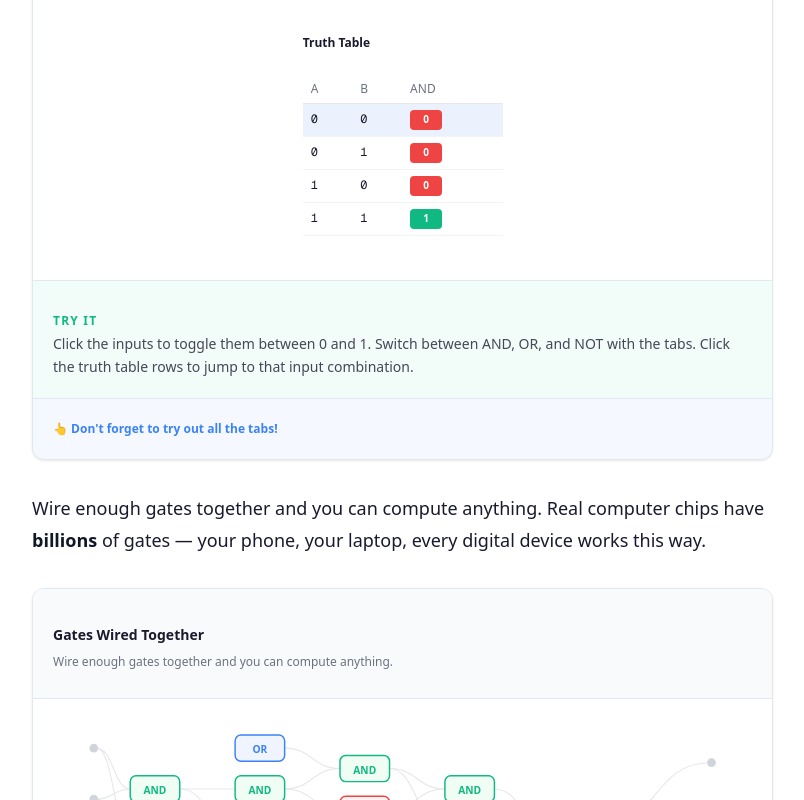
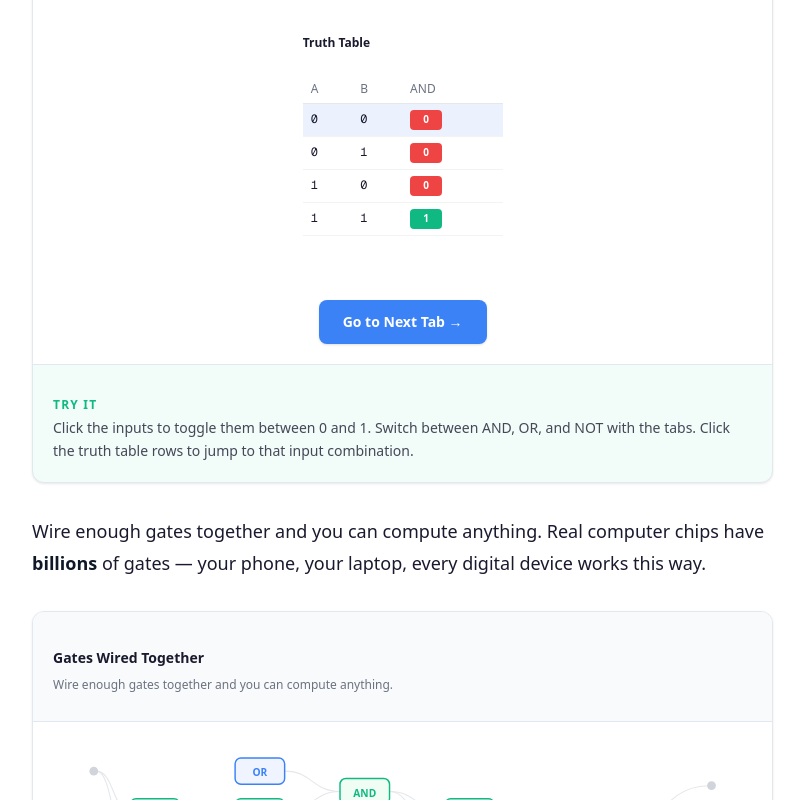
Before and after one commit to robennals/ai-explained, a Next.js app: page /neurons in a window 1280 px wide. Shown: the part 7958-8758 px from the top of the page, without its empty margins (272-1076 px from the left). Built offline with nearby package versions, Linux system fonts and the light colour scheme.

Commit message:
More proment "next tab" button.

```diff
--- a/src/components/widgets/shared/WidgetContainer.tsx
+++ b/src/components/widgets/shared/WidgetContainer.tsx
@@ -18,6 +18,7 @@ export function TryItProvider({ content, label = "Try it", children }: { content
 interface TabVisitState {
   total: number;
   visited: number;
+  goToNext: (() => void) | null; // null when on the last tab
 }
 
 type TabVisitSetter = (state: TabVisitState) => void;
@@ -47,7 +48,6 @@ export function WidgetContainer({
     onReset?.();
   }, [onReset]);
 
-  const hasUnvisitedTabs = tabVisit !== null && tabVisit.visited < tabVisit.total;
 
   if (hasError) {
     return (
@@ -91,6 +91,16 @@ export function WidgetContainer({
         <TabVisitContext.Provider value={setTabVisit}>
           {children}
         </TabVisitContext.Provider>
+        {tabVisit?.goToNext && (
+          <div className="mt-10 flex justify-center">
+            <button
+              onClick={tabVisit.goToNext}
+              className="rounded-lg bg-accent px-6 py-3 text-sm font-bold text-white shadow-sm transition-colors hover:bg-accent-dark"
+            >
+              Go to Next Tab →
+            </button>
+          </div>
+        )}
       </div>
       {tryIt && (
         <div className="border-t border-widget-border bg-success/5 px-5 py-4">
@@ -102,13 +112,6 @@ export function WidgetContainer({
           </div>
         </div>
       )}
-      {hasUnvisitedTabs && (
-        <div className="border-t border-widget-border bg-accent/5 px-5 py-1.5">
-          <p className="text-xs text-accent font-bold">
-            👆 Don&apos;t forget to try out all the tabs!
-          </p>
-        </div>
-      )}
     </div>
   );
 }
--- a/src/components/widgets/shared/WidgetTabs.tsx
+++ b/src/components/widgets/shared/WidgetTabs.tsx
@@ -1,6 +1,6 @@
 "use client";
 
-import { useState, useCallback, useContext, useEffect } from "react";
+import { useState, useCallback, useContext, useEffect, useMemo } from "react";
 import { TabVisitContext } from "./WidgetContainer";
 
 interface Tab<T extends string> {
@@ -22,9 +22,27 @@ export function WidgetTabs<T extends string>({
   const [visited, setVisited] = useState<Set<T>>(() => new Set([activeTab]));
   const reportTabVisit = useContext(TabVisitContext);
 
+  const activeIndex = tabs.findIndex((t) => t.id === activeTab);
+  const isLastTab = activeIndex === tabs.length - 1;
+
+  const goToNext = useCallback(() => {
+    if (!isLastTab) {
+      const nextTab = tabs[activeIndex + 1];
+      onTabChange(nextTab.id);
+      setVisited((prev) => {
+        if (prev.has(nextTab.id)) return prev;
+        const next = new Set(prev);
+        next.add(nextTab.id);
+        return next;
+      });
+    }
+  }, [activeIndex, isLastTab, tabs, onTabChange]);
+
+  const stableGoToNext = useMemo(() => (isLastTab ? null : goToNext), [isLastTab, goToNext]);
+
   useEffect(() => {
-    reportTabVisit?.({ total: tabs.length, visited: visited.size });
-  }, [reportTabVisit, tabs.length, visited.size]);
+    reportTabVisit?.({ total: tabs.length, visited: visited.size, goToNext: stableGoToNext });
+  }, [reportTabVisit, tabs.length, visited.size, stableGoToNext]);
 
   const handleTabClick = useCallback(
     (tabId: T) => {
```
